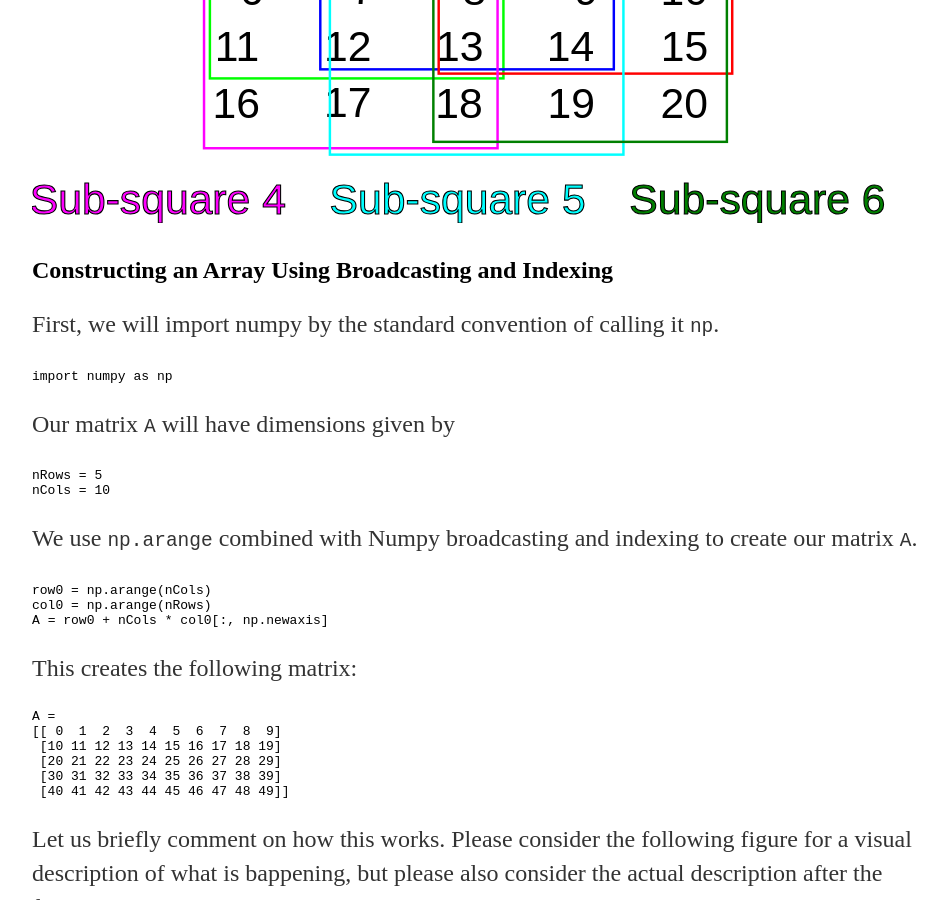
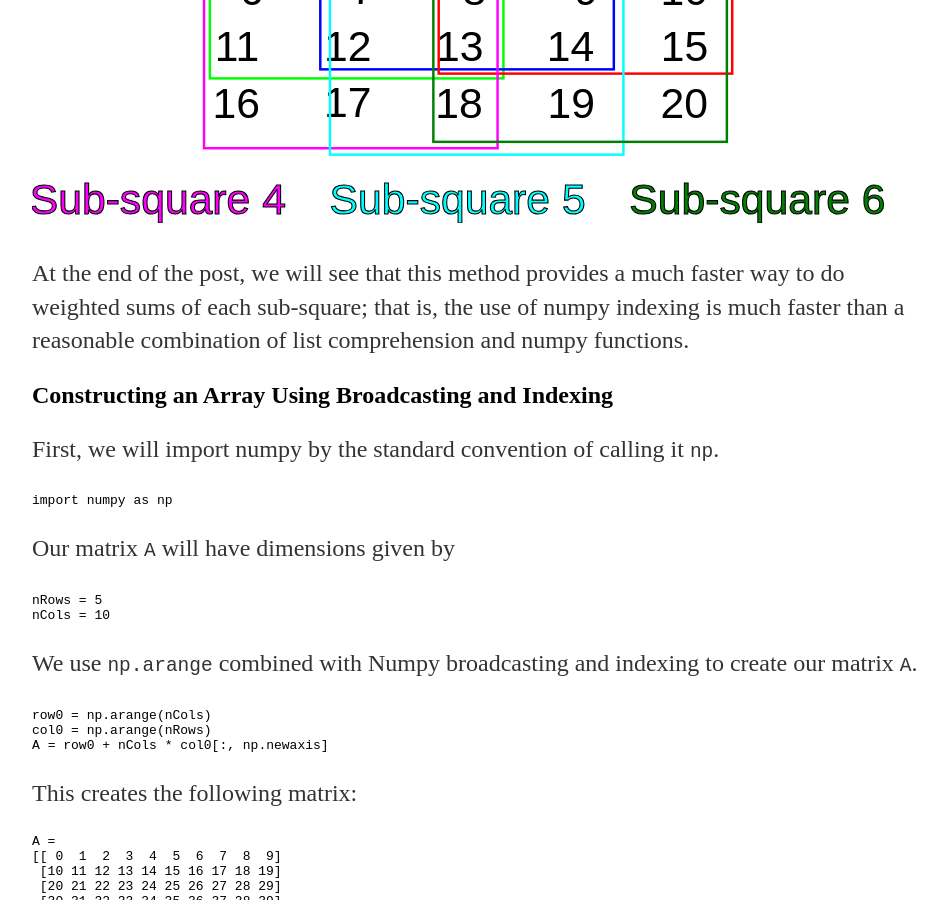
Before and after one commit to MatthewMcGonagle/MatthewMcGonagle.github.io, a Jekyll site: the page built from _posts/2017-10-13-SelectingSubsquaresWithNumpyIndexing.md, in a window 1280 px wide and 900 px high, scrolled down 687 px. Shown: the whole window, without its empty margins (160-1107 px from the left). Built offline with Jekyll 4.4.1, drawn with Linux system fonts in a browser that asks for light colours.

Commit message:
Added remark to introduction about benchmark results.

```diff
--- a/_posts/2017-10-13-SelectingSubsquaresWithNumpyIndexing.md
+++ b/_posts/2017-10-13-SelectingSubsquaresWithNumpyIndexing.md
@@ -8,6 +8,8 @@ date : 2017-10-13
 
 We will be looking at using advanced indexing in Numpy to select all possible sub-squares of some given side length `sidel` inside a two-dimensional numpy array `A` (i.e. `A` is a matrix). For example, consider the following 4x5 matrix; each 3x3 sub-square of this matrix has been color coded and labeled.
 ![Examples of Sub-squares of a Matrix]( {{ site . url }}/assets/2017-10-13-SubsquarePic.svg)
+
+At the end of the post, we will see that this method provides a much faster way to do weighted sums of each sub-square; that is, the use of numpy indexing is much faster than a reasonable combination of list comprehension and numpy functions.
 
 ## Constructing an Array Using Broadcasting and Indexing
 
```
